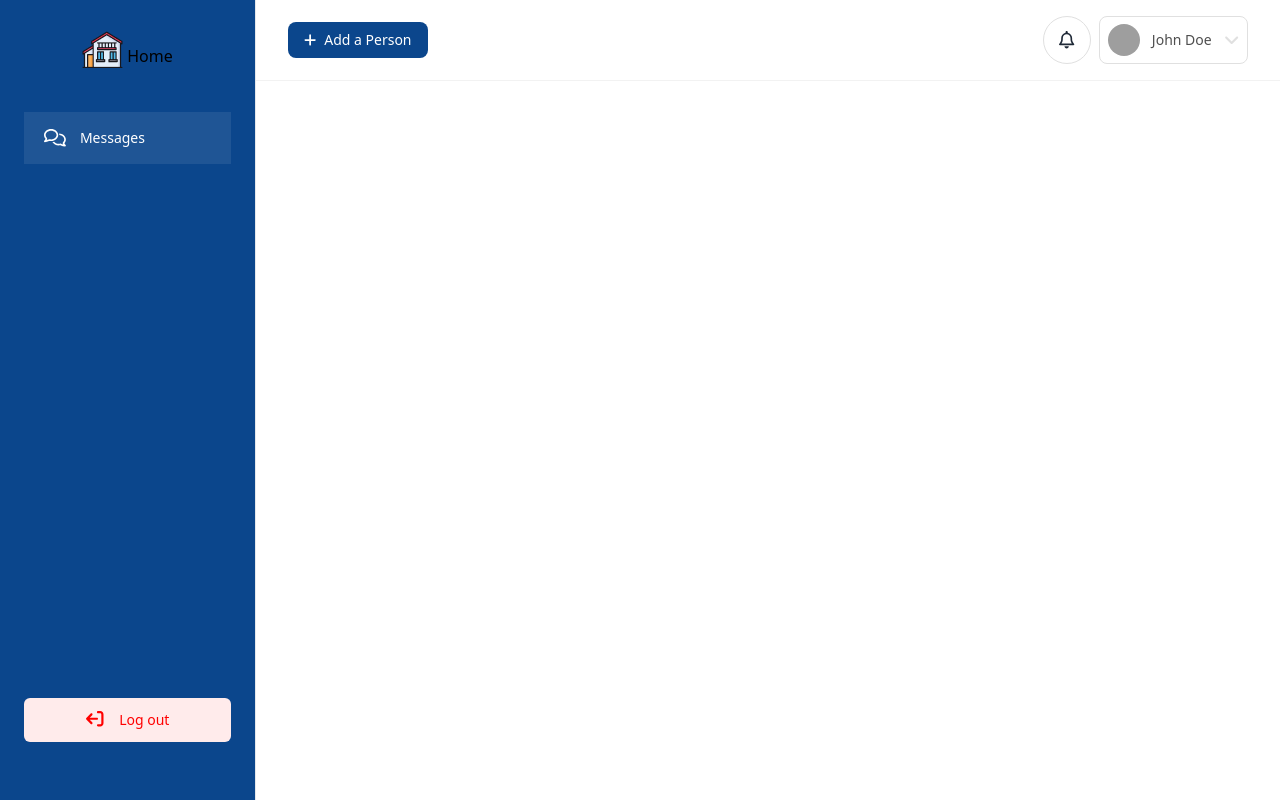
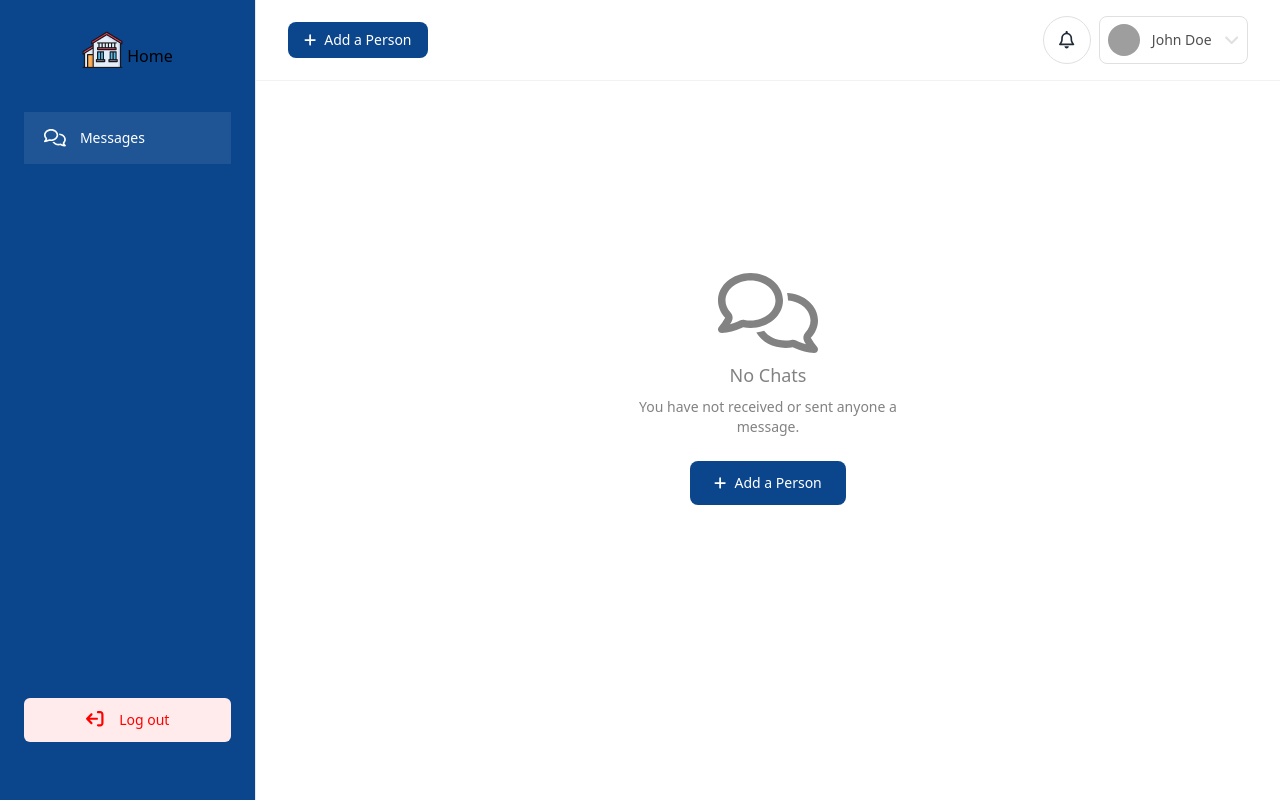
Before and after one commit to O-Robot/irate-in, a React (Create React App) app: page /dashboard in a window 1280 px wide. Built offline with nearby package versions, Linux system fonts and the light colour scheme; grey boxes are pictures that could not be loaded.

Commit message:
empty messages container

```diff
--- /dev/null
+++ b/src/components/MessageBox/EmptyMessages.tsx
@@ -0,0 +1,30 @@
+import { faComments } from "@fortawesome/free-regular-svg-icons";
+import { faAdd } from "@fortawesome/free-solid-svg-icons";
+import { FontAwesomeIcon } from "@fortawesome/react-fontawesome";
+import React from "react";
+
+const EmptyMessages = () => {
+  return (
+    <div className="flex  justify-center  w-full h-[80vh] overflow-y-hidden sm:px-6 md:px-8 lg:ps-72 flex-col items-center align-middle">
+      <div className="flex justify-center flex-col items-center text-[#828282] w-[308px] text-center ">
+        <FontAwesomeIcon
+          icon={faComments}
+          className="font-light text-[#828282] fa-shake"
+          size="5x"
+        />
+        <h1 className="font-light text-lg p-2">No Chats</h1>
+        <p className="font-extralight text-sm px-2">
+          You have not received or sent anyone a message.
+        </p>
+        <div className="p-6">
+          <button className="py-3 px-6  block border-gray-200 rounded-lg text-sm bg-[#0B468C] text-white ">
+            <FontAwesomeIcon icon={faAdd} className="pr-2" />
+            Add a Person
+          </button>
+        </div>
+      </div>
+    </div>
+  );
+};
+
+export default EmptyMessages;
--- /dev/null
+++ b/src/components/MessageBox/InboxContainer.tsx
@@ -0,0 +1,11 @@
+import React from 'react'
+
+const InboxContainer = () => {
+  return (
+    <div>
+
+    </div>
+  )
+}
+
+export default InboxContainer
--- /dev/null
+++ b/src/components/MessageBox/MessageContainer.tsx
@@ -0,0 +1,7 @@
+import React from "react";
+
+const MessageContainer = () => {
+  return <div></div>;
+};
+
+export default MessageContainer;
--- /dev/null
+++ b/src/components/UI/Modal/Modal.tsx
@@ -0,0 +1,7 @@
+import React from "react";
+
+const Modal = () => {
+  return <div></div>;
+};
+
+export default Modal;
--- a/src/pages/Dashboard/Dashboard.tsx
+++ b/src/pages/Dashboard/Dashboard.tsx
@@ -1,10 +1,12 @@
 import React from "react";
 import Sidebar from "../../components/Sidebar/Sidebar";
+import EmptyMessages from "../../components/MessageBox/EmptyMessages";
 
 const Dashboard = () => {
   return (
-    <section >
+    <section>
       <Sidebar />
+      <EmptyMessages />
     </section>
   );
 };
```
